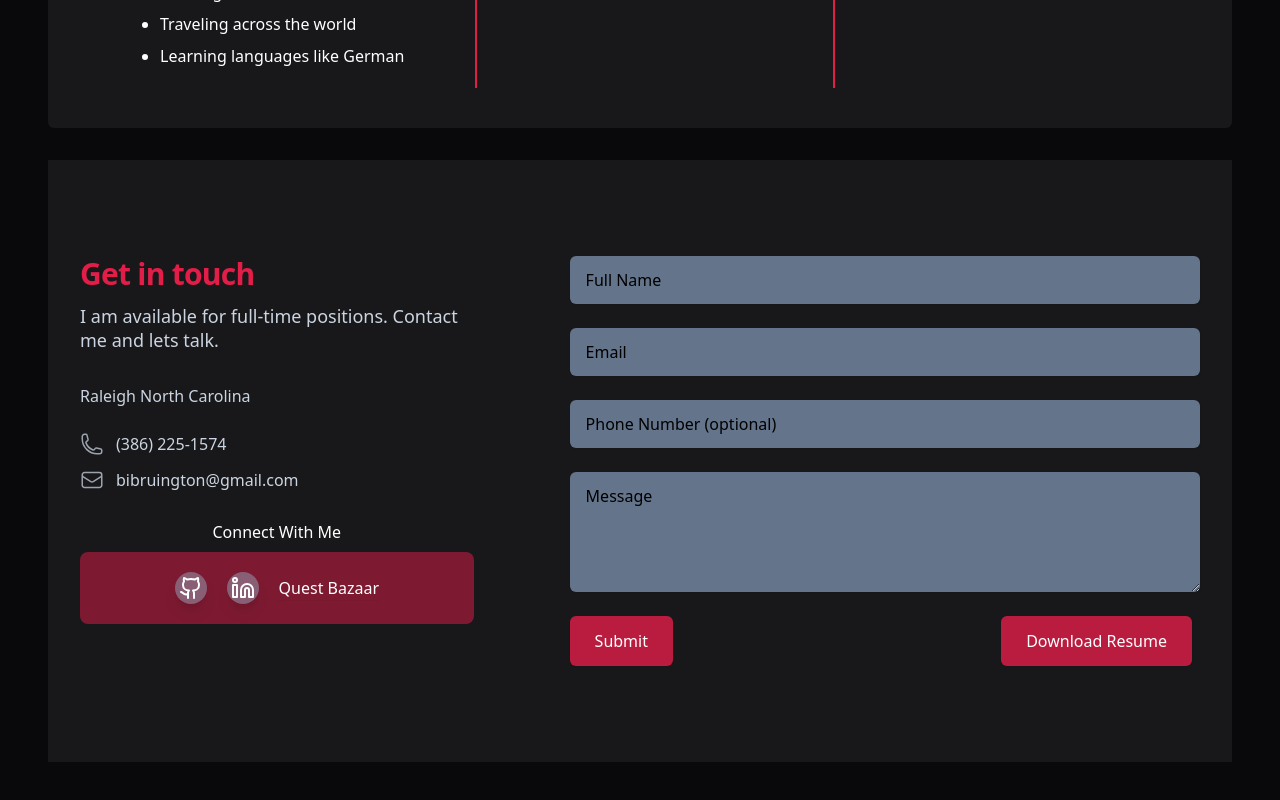
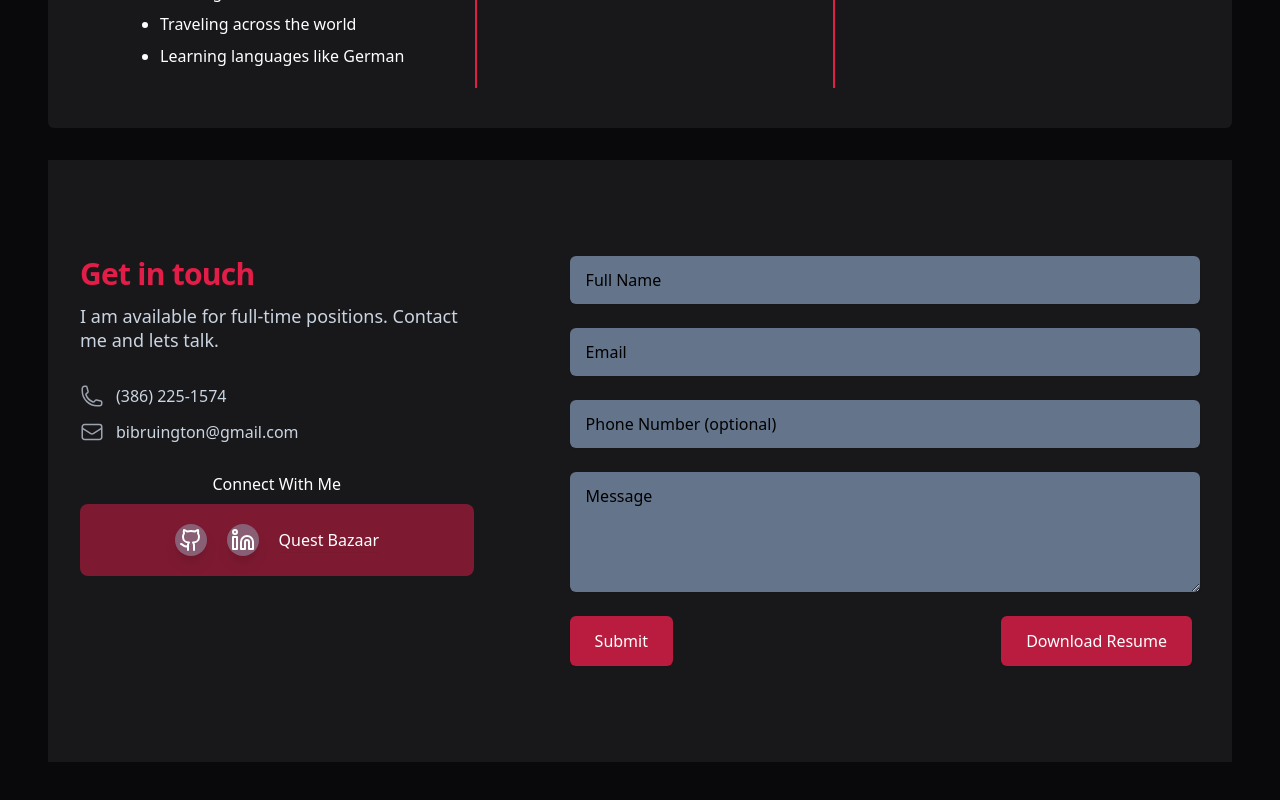
Before and after one commit to BBruington/about-me, a Next.js app: page / in a window 1280 px wide. Shown: the part 1066-1866 px from the top of the page. Built offline with nearby package versions, Linux system fonts and the light colour scheme.

Commit message:
update address

```diff
--- a/src/components/contactMe.tsx
+++ b/src/components/contactMe.tsx
@@ -50,12 +50,7 @@ export default function ContactForm() {
               I am available for full-time positions. Contact me and lets talk.
             </p>
             <dl className="mt-8 text-base text-slate-300">
-              <div>
-                <dt className="sr-only">Postal address</dt>
-                <dd>
-                  <p>Raleigh North Carolina</p>
-                </dd>
-              </div>
+
               <div className="mt-6">
                 <dt className="sr-only">Phone number</dt>
                 <dd className="flex">
```
